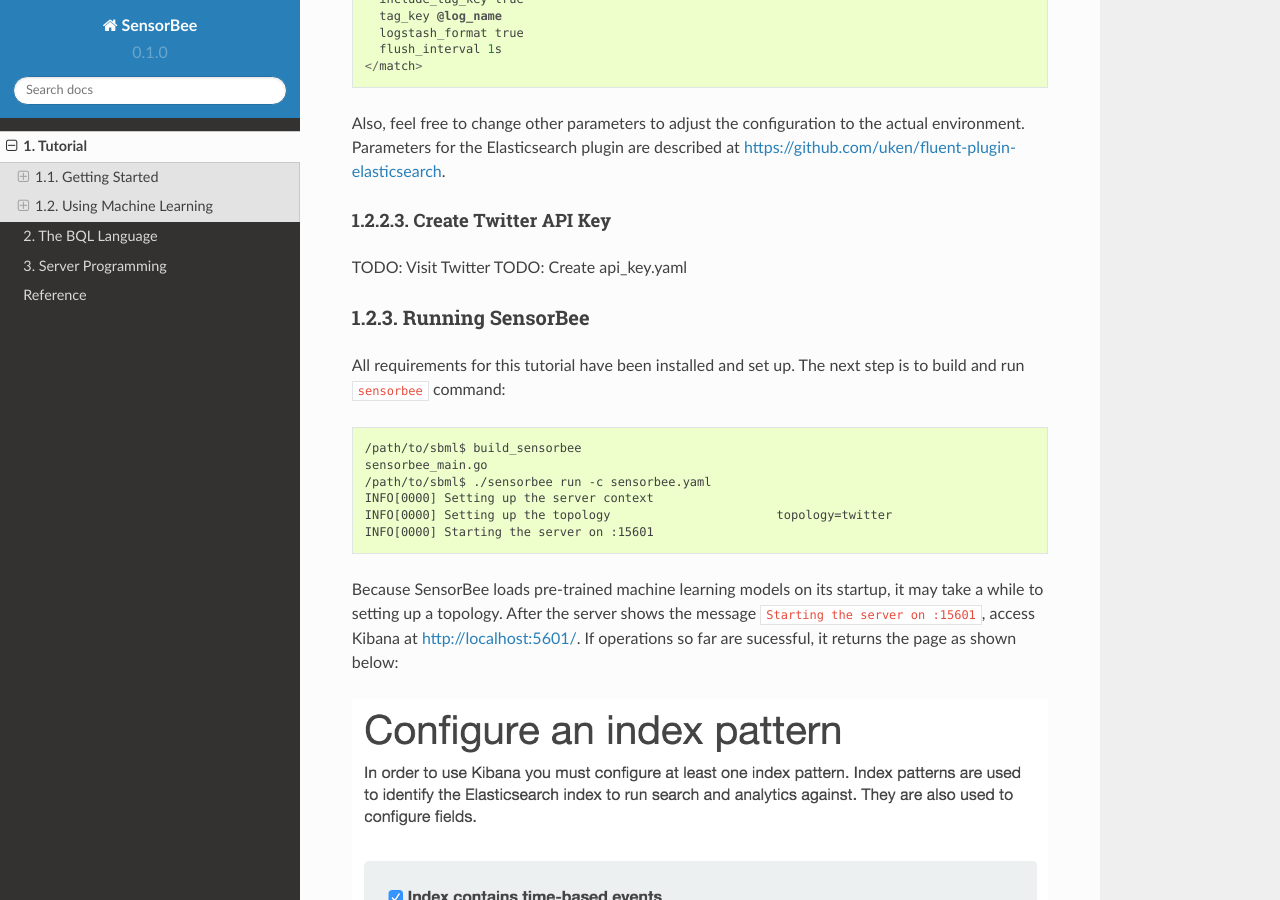
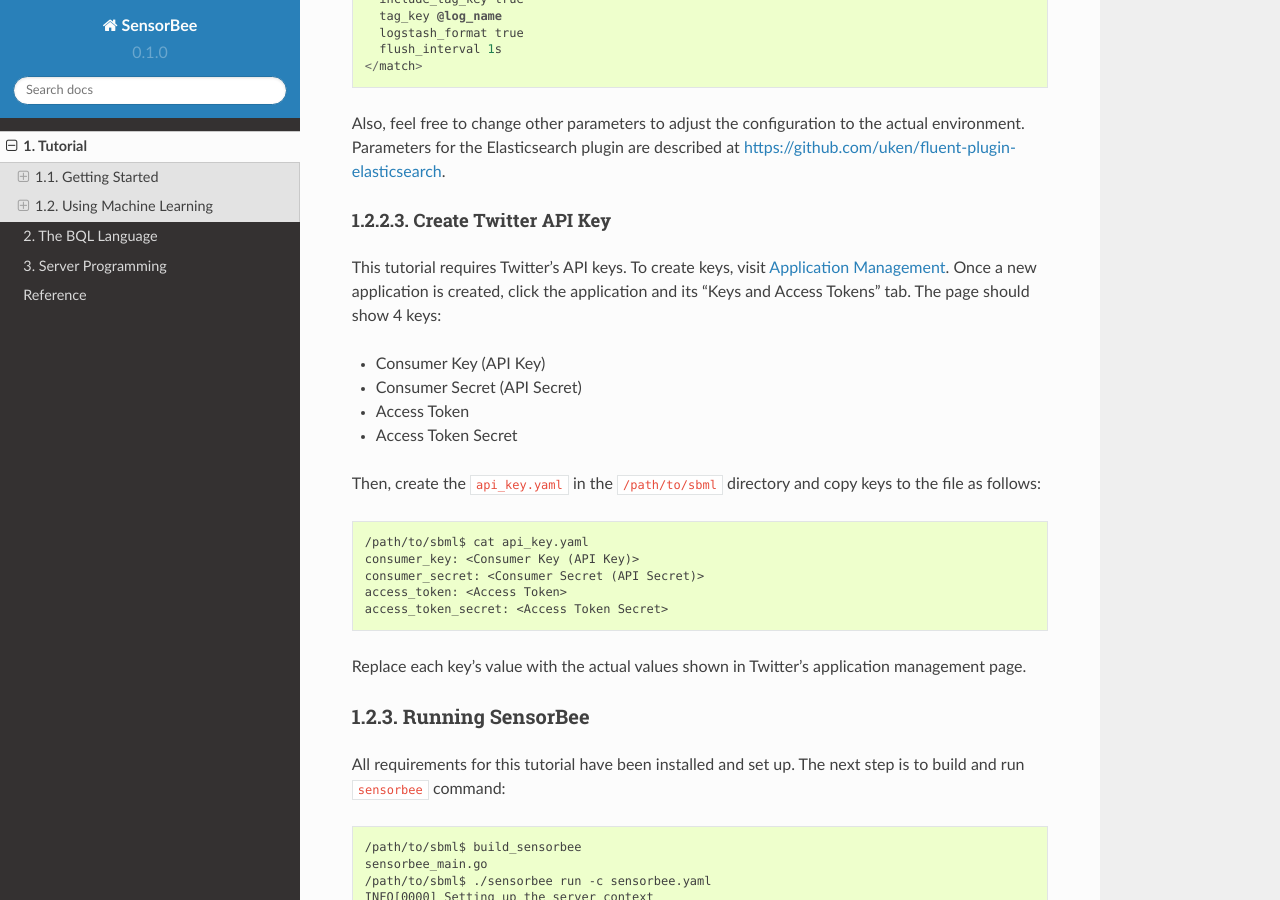
Before and after one commit to sensorbee/docs, a Sphinx documentation site: the page built from source/tutorial.rst, in a window 1280 px wide and 900 px high, scrolled down 18038 px. Built offline with Sphinx 7.4.7 and the Read the Docs theme 2.0.0, drawn with Linux system fonts in a browser that asks for light colours.

Commit message:
Add description of how to create Twitter's API keys

```diff
--- a/source/tutorial/machine_learning.rst
+++ b/source/tutorial/machine_learning.rst
@@ -246,8 +246,27 @@
 Create Twitter API Key
 ----------------------
 
-TODO: Visit Twitter
-TODO: Create api_key.yaml
+This tutorial requires Twitter's API keys. To create keys, visit
+`Application Management <https://apps.twitter.com/>`_. Once a new application is
+created, click the application and its "Keys and Access Tokens" tab. The page
+should show 4 keys:
+
+* Consumer Key (API Key)
+* Consumer Secret (API Secret)
+* Access Token
+* Access Token Secret
+
+Then, create the ``api_key.yaml`` in the ``/path/to/sbml`` directory and copy
+keys to the file as follows::
+
+    /path/to/sbml$ cat api_key.yaml
+    consumer_key: <Consumer Key (API Key)>
+    consumer_secret: <Consumer Secret (API Secret)>
+    access_token: <Access Token>
+    access_token_secret: <Access Token Secret>
+
+Replace each key's value with the actual values shown in Twitter's application
+management page.
 
 Running SensorBee
 =================
```
